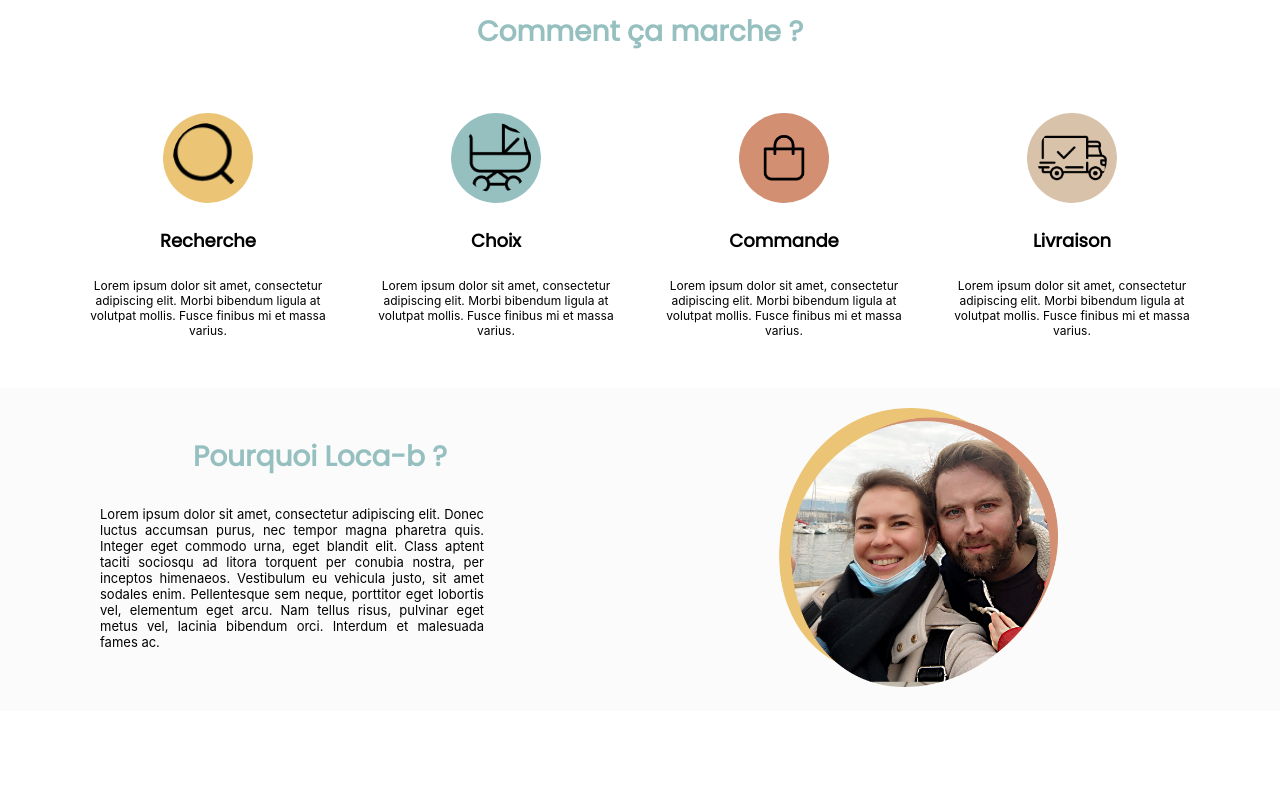
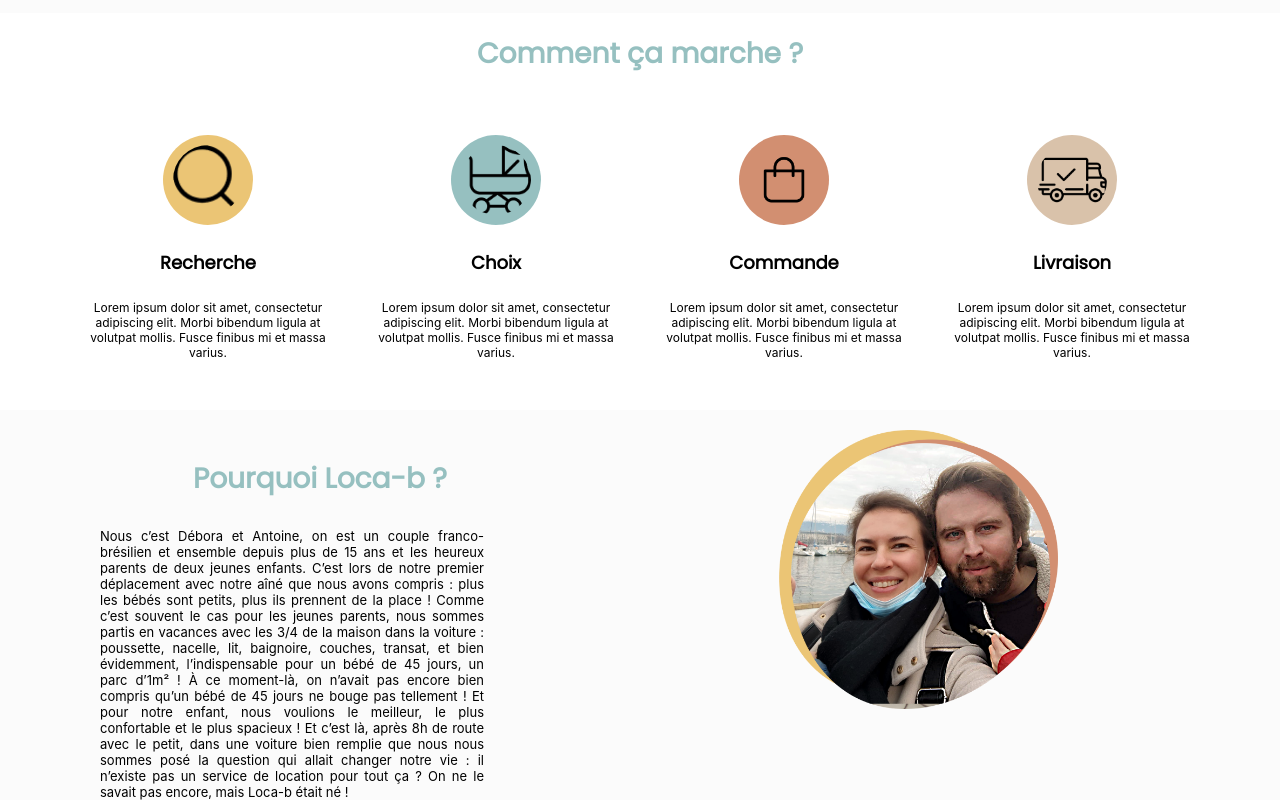
Before and after one commit to ComicScrip/locab, a Next.js app: page / in a window 1280 px wide. Shown: the part 608-1408 px from the top of the page. Before the commit the page ends 1319 px from the top, so only its background shows below. Built offline with nearby package versions, Linux system fonts and the light colour scheme; a web font is replaced by a local one.

Commit message:
authentification credential ok

```diff
--- a/models/user.js
+++ b/models/user.js
@@ -4,6 +4,9 @@
 
 module.exports.emailAlreadyExists = (email) =>
   db.user.findFirst({ where: { email } }).then((user) => !!user);
+
+module.exports.findByEmail = (email = "") =>
+  db.user.findUnique({ where: { email } });
 
 module.exports.validateUser = (data, forUpdate = false) =>
   Joi.object({
--- a/pages/_app.js
+++ b/pages/_app.js
@@ -1,7 +1,14 @@
 import "../styles/globals.css";
+import { SessionProvider } from "next-auth/react";
 
-function MyApp({ Component, pageProps }) {
-  return <Component {...pageProps} />;
+export default function App({
+  Component,
+  pageProps: { session, ...pageProps },
+}) {
+  return (
+    <SessionProvider session={session}>
+      {" "}
+      <Component {...pageProps} />{" "}
+    </SessionProvider>
+  );
 }
-
-export default MyApp;
--- a/pages/api/auth/[...nextauth].js
+++ b/pages/api/auth/[...nextauth].js
@@ -6,11 +6,11 @@
   providers: [
     CredentialsProvider({
       name: "Credentials",
+
       async authorize(credentials) {
         const user = await findByEmail(credentials.username);
         if (
           user &&
-          user.emailVerificationCode === null && // can only login via credentials if email confirmed after signup
           user.hashedPassword &&
           (await verifyPassword(credentials.password, user.hashedPassword))
         ) {
@@ -23,7 +23,7 @@
   secret: process.env.SECRET,
   callbacks: {
     async jwt({ token, profile, account }) {
-      if (account && account.provider === "google" && profile) {
+      if (account && profile) {
         const matchingUser = await findByEmail(profile.email);
         if (!matchingUser)
           await createUser({
@@ -51,6 +51,6 @@
     },
   },
   pages: {
-    signIn: "/login",
+    signIn: "/signup",
   },
 });
--- a/pages/index.js
+++ b/pages/index.js
@@ -1,5 +1,6 @@
 import Head from "next/head";
 import styles from "../styles/Home.module.css";
+import { signIn } from "next-auth/react";
 
 export default function Home() {
   return (
@@ -11,6 +12,7 @@
       </Head>
 
       <main className={styles.main}>
+        <button onClick={() => signIn()}>Log in</button>
         <div className={styles.firstParagraphe}>
           <div className={styles.titleandtextHome}>
             <h1 className={styles.title}>Voyagez léger</h1>
@@ -122,14 +124,21 @@
           <div className={styles.thirdTextTitle}>
             <h3 className={styles.thirdTitleHome}>Pourquoi Loca-b ?</h3>
             <p className={styles.thirdParagrapheText}>
-              Lorem ipsum dolor sit amet, consectetur adipiscing elit. Donec
-              luctus accumsan purus, nec tempor magna pharetra quis. Integer
-              eget commodo urna, eget blandit elit. Class aptent taciti sociosqu
-              ad litora torquent per conubia nostra, per inceptos himenaeos.
-              Vestibulum eu vehicula justo, sit amet sodales enim. Pellentesque
-              sem neque, porttitor eget lobortis vel, elementum eget arcu. Nam
-              tellus risus, pulvinar eget metus vel, lacinia bibendum orci.
-              Interdum et malesuada fames ac.{" "}
+              Nous c’est Débora et Antoine, on est un couple franco-brésilien et
+              ensemble depuis plus de 15 ans et les heureux parents de deux
+              jeunes enfants. C’est lors de notre premier déplacement avec notre
+              aîné que nous avons compris : plus les bébés sont petits, plus ils
+              prennent de la place ! Comme c’est souvent le cas pour les jeunes
+              parents, nous sommes partis en vacances avec les 3/4 de la maison
+              dans la voiture : poussette, nacelle, lit, baignoire, couches,
+              transat, et bien évidemment, l’indispensable pour un bébé de 45
+              jours, un parc d’1m² ! À ce moment-là, on n’avait pas encore bien
+              compris qu’un bébé de 45 jours ne bouge pas tellement ! Et pour
+              notre enfant, nous voulions le meilleur, le plus confortable et le
+              plus spacieux ! Et c’est là, après 8h de route avec le petit, dans
+              une voiture bien remplie que nous nous sommes posé la question qui
+              allait changer notre vie : il n’existe pas un service de location
+              pour tout ça ? On ne le savait pas encore, mais Loca-b était né !
             </p>
           </div>
           <div>
--- a/pages/signup/index.js
+++ b/pages/signup/index.js
@@ -25,6 +25,10 @@
     <>
       <div>
         <Toaster />
+      </div>
+      <div>
+        <h1 className={styles.titleSignUp}>Je suis déja inscrit</h1>
+        <form className={styles.formSignUp}> </form>
       </div>
       <div className={styles.inscRegisterForm}>
         <h1 className={styles.titleSignUp}>Je souhaite m&lsquo;inscire</h1>
```
Also changed, not shown: pages/admin/index.js (added, +19 -0 lines).
